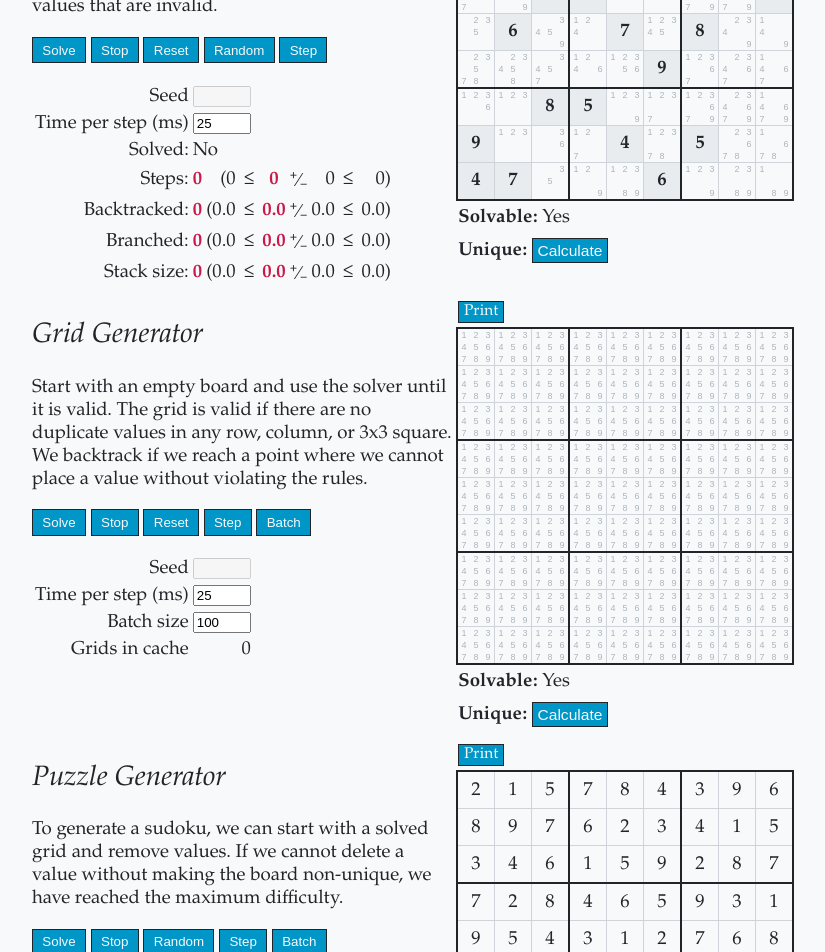
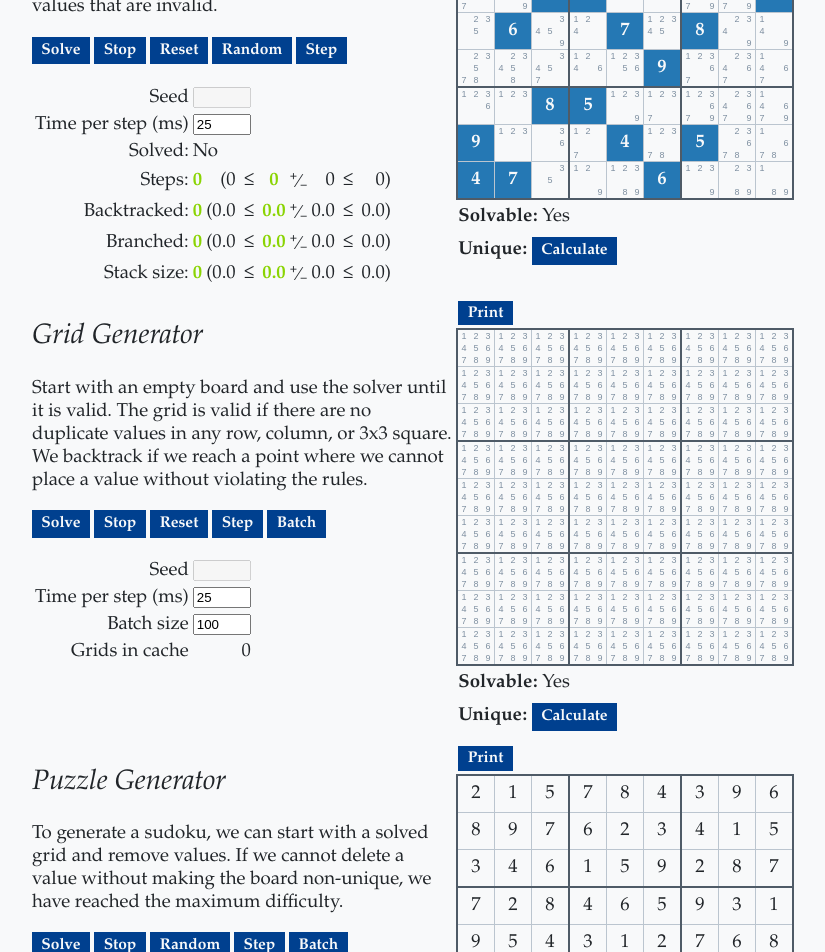
Before and after one commit to avanderw/sudoku, a SvelteKit app: page / in a window 1280 px wide. Shown: the part 320-1272 px from the top of the page, without its empty margins (227-1052 px from the left). Built offline with nearby package versions, Linux system fonts and the light colour scheme.

Commit message:
Change colour palette

```diff
--- a/src/app.css
+++ b/src/app.css
@@ -1,72 +1,60 @@
 @media (prefers-color-scheme: light) {
+  /* https://color-contrast-checker.deque.com/ */
   :root {
-      --primary-1: #f8f9fa;
-      --primary-2: #e9ecef;
-      --primary-3: #dee2e6;
-      --primary-4: #ced4da;
-      --primary-5: #adb5bd;
-      --primary-6: #6c757d;
-      --primary-7: #495057;
-      --primary-8: #343a40;
-      --primary-9: #212529;
-      --secondary-1: #caf0f8;
-      --secondary-2: #ade8f4;
-      --secondary-3: #90e0ef;
-      --secondary-4: #48cae4;
-      --secondary-5: #00b4d8;
-      --secondary-6: #0096c7;
-      --secondary-7: #0077b6;
-      --secondary-8: #023e8a;
-      --secondary-9: #03045e;
-      --accent-1: #ffccd5;
-      --accent-2: #ffb3c1;
-      --accent-3: #ff8fa3;
-      --accent-4: #ff758f;
-      --accent-5: #ff4d6d;
-      --accent-6: #c9184a;
-      --accent-7: #a4133c;
-      --accent-8: #800f2f;
-      --accent-9: #590d22;
+      --neutral-1: #212529;
+      --neutral-2: #4f5b67;
+      --neutral-3: #7f90a1;
+      --neutral-4: #bbc5cf;
+      --neutral-5: #f8f9fa;
+      --primary-1: #ced4da;
+      --primary-2: #65b0d4;
+      --primary-3: #2578b4;
+      --primary-4: #00408f;
+      --primary-5: #03045e;
+      --secondary-1: #c5fb60;
+      --secondary-2: #aefb1e;
+      --secondary-3: #8ad403;
+      --secondary-4: #609301;
+      --secondary-5: #355200;
+      --accent-1: #fe626a;
+      --accent-2: #fe202b;
+      --accent-3: #db010b;
+      --accent-4: #990007;
+      --accent-5: #570004;
+
   }
 }
 
 @media (prefers-color-scheme: dark) {
   :root {
-      --primary-9: #f8f9fa;
-      --primary-8: #e9ecef;
-      --primary-7: #dee2e6;
-      --primary-6: #ced4da;
-      --primary-5: #adb5bd;
-      --primary-4: #6c757d;
-      --primary-3: #495057;
-      --primary-2: #343a40;
-      --primary-1: #212529;
-      --secondary-9: #caf0f8;
-      --secondary-8: #ade8f4;
-      --secondary-7: #90e0ef;
-      --secondary-6: #48cae4;
-      --secondary-5: #00b4d8;
-      --secondary-4: #0096c7;
-      --secondary-3: #0077b6;
-      --secondary-2: #023e8a;
-      --secondary-1: #03045e;
-      --accent-9: #ffccd5;
-      --accent-8: #ffb3c1;
-      --accent-7: #ff8fa3;
-      --accent-6: #ff758f;
-      --accent-5: #ff4d6d;
-      --accent-4: #c9184a;
-      --accent-3: #a4133c;
-      --accent-2: #800f2f;
-      --accent-1: #590d22;
+      --neutral-5: #212529;
+      --neutral-4: #4f5b67;
+      --neutral-3: #7f90a1;
+      --neutral-2: #bbc5cf;
+      --neutral-1: #f8f9fa;
+      --primary-5: #ced4da;
+      --primary-4: #65b0d4;
+      --primary-3: #2578b4;
+      --primary-2: #00408f;
+      --primary-1: #03045e;
+      --secondary-5: #c5fb60;
+      --secondary-4: #aefb1e;
+      --secondary-3: #8ad403;
+      --secondary-2: #609301;
+      --secondary-1: #355200;
+      --accent-5: #fe626a;
+      --accent-4: #fe202b;
+      --accent-3: #db010b;
+      --accent-2: #990007;
+      --accent-1: #570004;
   }
 }
 
 body {
   width: 60%;
   margin: 1rem auto;
-  color: var(--primary-9);
-  background-color: var(--primary-1);
+  color: var(--neutral-1);
+  background-color: var(--neutral-5);
   font-family: et-book, Palatino, "Palatino Linotype", "Palatino LT STD", "Book Antiqua", Georgia, serif;
 }
 
@@ -92,15 +80,15 @@ h2 {
 }
 
 a {
-  color: var(--secondary-6);
+  color: var(--primary-3);
 }
 
 a:visited {
-  color: var(--secondary-4);
+  color: var(--primary-4);
 }
 
 a:hover {
-  color: var(--secondary-8);
+  color: var(--secondary-3);
 }
 
 svg {
--- a/src/routes/Board.svelte
+++ b/src/routes/Board.svelte
@@ -30,13 +30,13 @@
 </script>
 
 <div hidden={isPrinting}>
-	<span><a href="/print?puzzle={JSON.stringify(board)}" target="_blank">Print</a></span><br />
 	{#if puzzleMask.length > 0}
 		<span>Clues: {puzzleMask.filter((v) => v !== 0).length}</span><br />
 	{/if}
 	{#if stats}
 		<span>Rating:</span><span class="accent">{nf.format(score(stats))}</span><br />
 	{/if}
+	<span><a href="/print?puzzle={JSON.stringify(board)}" target="_blank">Print</a></span>
 </div>
 
 <table class:center={isPrinting}>
@@ -71,12 +71,15 @@
 </div>
 
 <style>
+	:root {
+		--borders: var(--neutral-2);
+	}
 	table {
 		border-collapse: collapse;
-		border: 2px solid var(--primary-9);
+		border: 2px solid var(--borders);
 	}
 	td {
-		border: 1px solid var(--primary-4);
+		border: 1px solid var(--neutral-4);
 		width: 36px;
 		height: 36px;
 		text-align: center;
@@ -84,15 +87,15 @@
 		margin: 0px;
 	}
 	.bottom {
-		border-bottom: 2px solid var(--primary-9);
+		border-bottom: 2px solid var(--borders);
 	}
 	.right {
-		border-right: 2px solid var(--primary-9);
+		border-right: 2px solid var(--borders);
 	}
 	.bold {
 		font-weight: bold;
-		color: var(--primary-9);
-		background-color: var(--primary-2);
+		color: var(--neutral-5);
+		background-color: var(--primary-3);
 	}
 	span {
 		display: inline-block;
@@ -108,20 +111,22 @@
 	}
 	a,
 	button {
-		padding: 0.125rem 0.25rem;
-		border: 1px solid var(--primary-9);
-		color: var(--primary-1);
-		background-color: var(--secondary-6);
+		padding: 0.25rem 0.5rem;
+		border: none;
+		color: var(--neutral-5);
+		font-weight: bold;
+		font-family: inherit;
+		background-color: var(--primary-4);
 		text-decoration: none;
 		cursor: pointer;
 		font-size: smaller;
 	}
 	a:hover,
 	button:hover {
-		background-color: var(--secondary-7);
+		background-color: var(--secondary-4);
 	}
 	.accent {
-		color: var(--accent-6);
+		color: var(--secondary-3);
 		font-weight: bold;
 	}
 </style>
--- a/src/routes/CellPotential.svelte
+++ b/src/routes/CellPotential.svelte
@@ -20,7 +20,7 @@
 		height: 100%;
 		border-collapse: collapse;
 		font-size: xx-small;
-		color: var(--primary-5);
+		color: var(--neutral-3);
 		overflow: hidden;
 		font-family: Arial, Helvetica, sans-serif;
     border: none;
--- a/src/routes/DifficultyGrader.svelte
+++ b/src/routes/DifficultyGrader.svelte
@@ -162,10 +162,22 @@
 	}
 	button {
 		padding: 0.25rem 0.5rem;
-		border: 1px solid var(--primary-9);
-		color: var(--primary-1);
-		background-color: var(--secondary-6);
-    cursor: pointer;
+		border: none;
+		color: var(--neutral-5);
+		font-weight: bold;
+		font-family: inherit;
+		background-color: var(--primary-4);
+		text-decoration: none;
+		cursor: pointer;
+		font-size: smaller;
+	}
+	button:hover {
+		background-color: var(--secondary-4);
+	}
+	button:disabled {
+		color: var(--neutral-1);
+		background-color: var(--neutral-4);
+		cursor: auto;
 	}
   th {
     text-align: right;
@@ -173,14 +185,6 @@
   table table td button {
     width: 14rem;
   }
-	button:hover {
-		background-color: var(--secondary-7);
-	}
-	button:disabled {
-		color: var(--primary-9);
-		background-color: var(--primary-3);
-		cursor: auto;
-	}
 	input {
 		width: 50px;
 	}
--- a/src/routes/GridGenerator.svelte
+++ b/src/routes/GridGenerator.svelte
@@ -141,17 +141,21 @@
 	}
 	button {
 		padding: 0.25rem 0.5rem;
-		border: 1px solid var(--primary-9);
-		color: var(--primary-1);
-		background-color: var(--secondary-6);
+		border: none;
+		color: var(--neutral-5);
+		font-weight: bold;
+		font-family: inherit;
+		background-color: var(--primary-4);
+		text-decoration: none;
 		cursor: pointer;
+		font-size: smaller;
 	}
 	button:hover {
-		background-color: var(--secondary-7);
+		background-color: var(--secondary-4);
 	}
 	button:disabled {
-		color: var(--primary-9);
-		background-color: var(--primary-4);
+		color: var(--neutral-1);
+		background-color: var(--neutral-4);
 		cursor: auto;
 	}
 	input {
--- a/src/routes/PuzzleGenerator.svelte
+++ b/src/routes/PuzzleGenerator.svelte
@@ -153,17 +153,21 @@
 	}
 	button {
 		padding: 0.25rem 0.5rem;
-		border: 1px solid var(--primary-9);
-		color: var(--primary-1);
-		background-color: var(--secondary-6);
-    cursor: pointer;
+		border: none;
+		color: var(--neutral-5);
+		font-weight: bold;
+		font-family: inherit;
+		background-color: var(--primary-4);
+		text-decoration: none;
+		cursor: pointer;
+		font-size: smaller;
 	}
 	button:hover {
-		background-color: var(--secondary-7);
+		background-color: var(--secondary-4);
 	}
 	button:disabled {
-		color: var(--primary-9);
-		background-color:  var(--primary-4);
+		color: var(--neutral-1);
+		background-color: var(--neutral-4);
 		cursor: auto;
 	}
 	input {
--- a/src/routes/Solver.svelte
+++ b/src/routes/Solver.svelte
@@ -215,17 +215,21 @@
 	}
 	button {
 		padding: 0.25rem 0.5rem;
-		border: 1px solid var(--primary-9);
-		color: var(--primary-1);
-		background-color: var(--secondary-6);
+		border: none;
+		color: var(--neutral-5);
+		font-weight: bold;
+		font-family: inherit;
+		background-color: var(--primary-4);
+		text-decoration: none;
 		cursor: pointer;
+		font-size: smaller;
 	}
 	button:hover {
-		background-color: var(--secondary-7);
+		background-color: var(--secondary-4);
 	}
 	button:disabled {
-		color: var(--primary-9);
-		background-color: var(--primary-1);
+		color: var(--neutral-1);
+		background-color: var(--neutral-4);
 		cursor: auto;
 	}
 	input {
@@ -238,6 +242,6 @@
 		text-align: right;
 	}
 	th {
-		color: var(--accent-6);
+		color: var(--secondary-3);
 	}
 </style>
```
